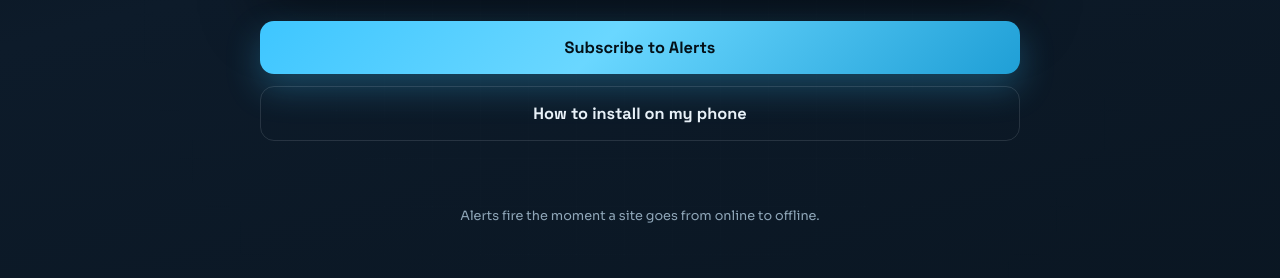
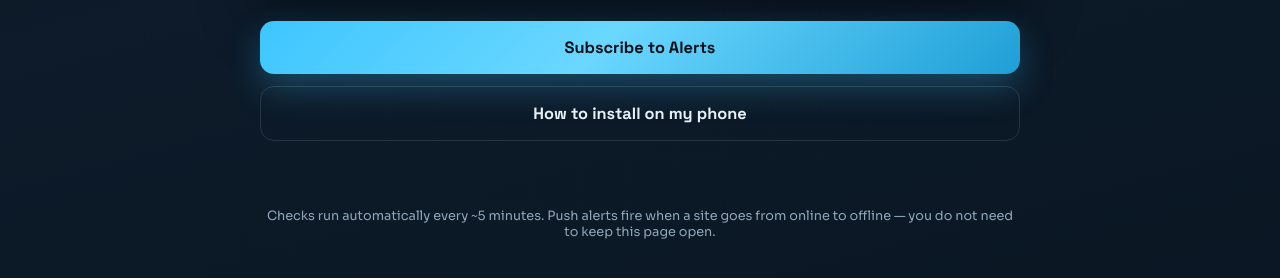
Before and after one commit to miicodebear/uptime-monitor, a website: page public/index.html in a window 1280 px wide. Shown: the part 466-744 px from the top of the page. Drawn offline with Linux system fonts and the light colour scheme.

Commit message:
Automate uptime checks every 5 minutes via GitHub Actions.

```diff
--- a/public/index.html
+++ b/public/index.html
@@ -94,7 +94,8 @@
       </section>
 
       <footer class="foot">
-        Alerts fire the moment a site goes from online to offline.
+        Checks run automatically every ~5 minutes. Push alerts fire when a site
+        goes from online to offline — you do not need to keep this page open.
       </footer>
     </main>
 
```
Also changed, not shown: .github/workflows/uptime-check.yml (added), README.md.
